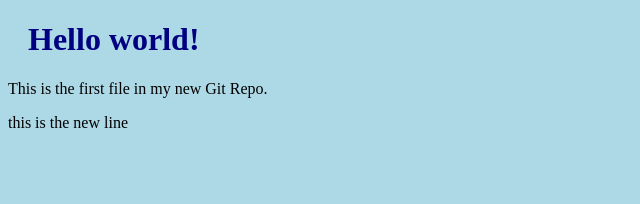
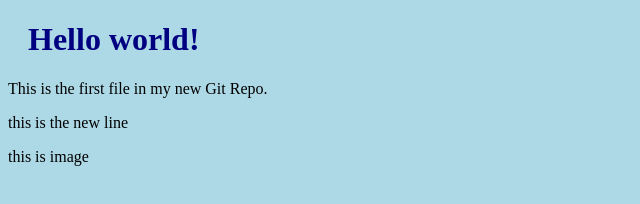
Before and after one commit to pkrishnamohan07/sample_project, a plain HTML site: page index.html in a window 1280 px wide. Shown: the whole page, without its empty margins (0-640 px from the left). Drawn offline with Linux system fonts and the light colour scheme.

Commit message:
image added to index file

```diff
--- a/index.html
+++ b/index.html
@@ -9,5 +9,6 @@
 <h1>Hello world!</h1>
 <p>This is the first file in my new Git Repo.</p>
 <p>this is the new line</p>
+<img src="">this is image</img>
 
 </body>
```
